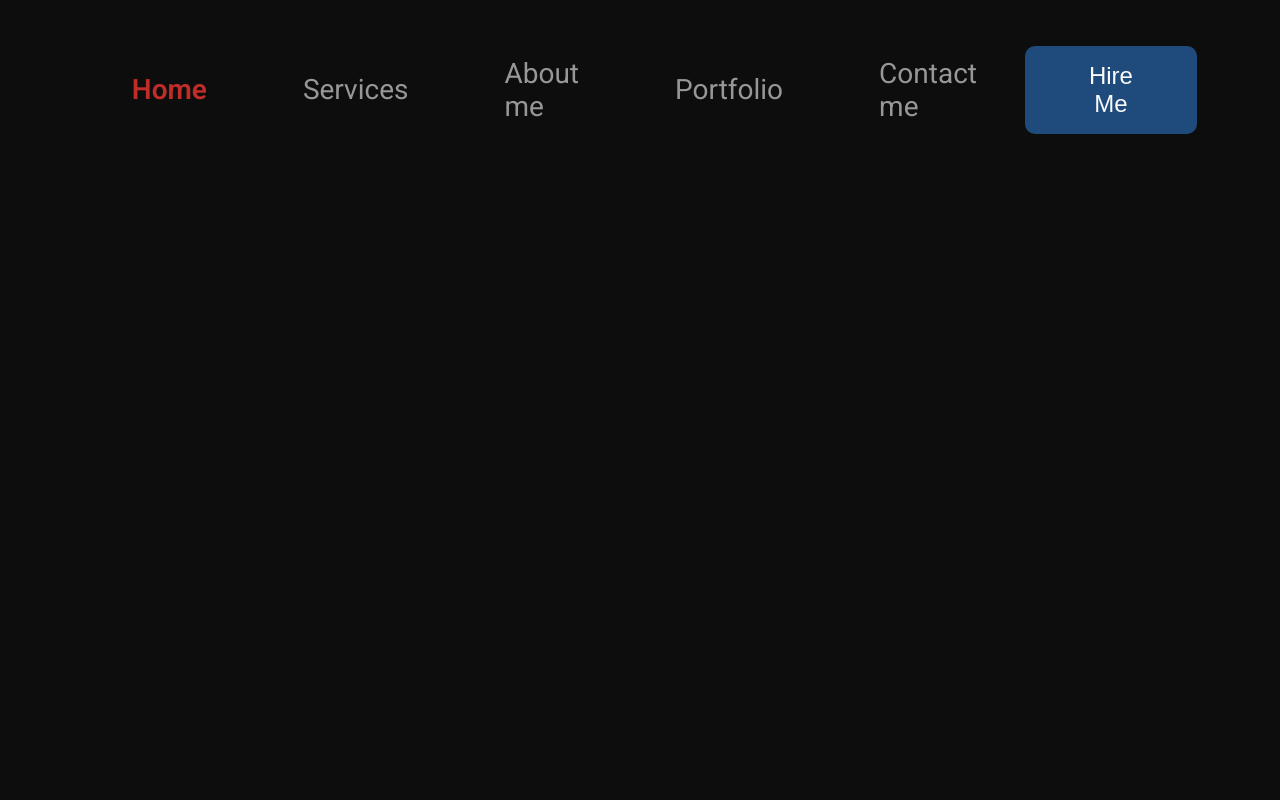
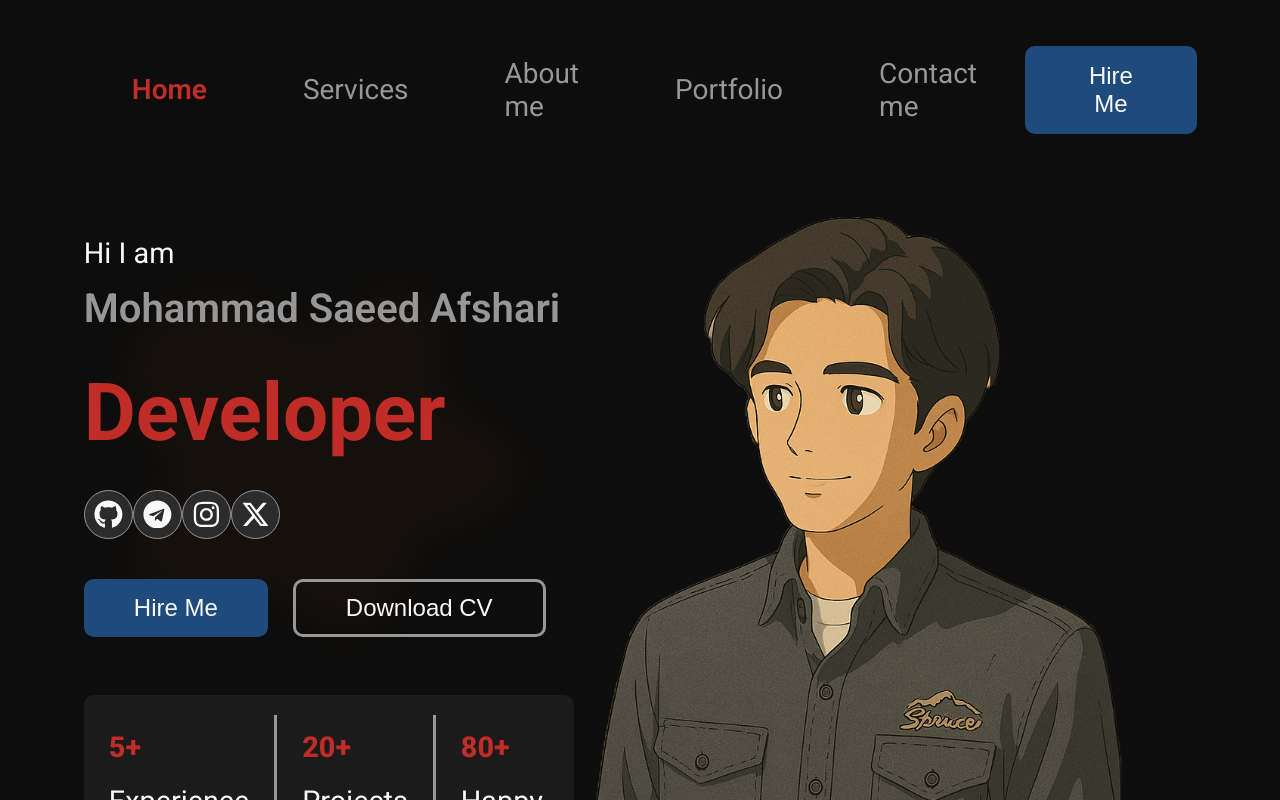
Before and after one commit to MSaeedAfshari/portfolio, a Next.js app: page / in a window 1280 px wide. Shown: the top 800 px of the page. Built offline with nearby package versions, Linux system fonts and the light colour scheme.

Commit message:
import personal card

```diff
--- a/pages/index.js
+++ b/pages/index.js
@@ -1,10 +1,12 @@
 import Navbar from "@/components/Header/Navbar/Navbar";
+import PersonalCard from "@/components/Header/PersonalCard/PersonalCard";
 import React from "react";
 
 export default function index() {
   return (
     <>
       <Navbar />
+      <PersonalCard />
     </>
   );
 }
```
